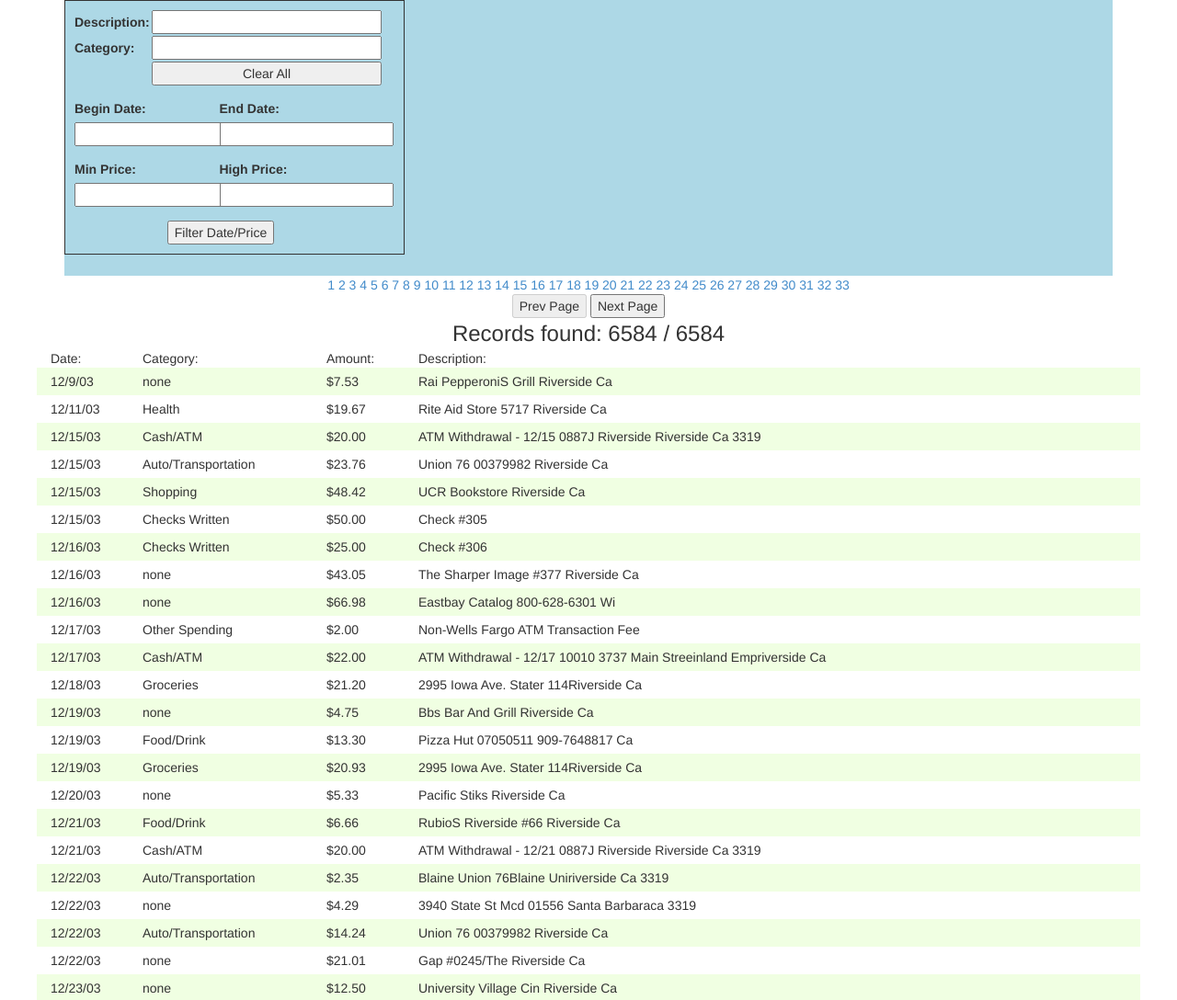
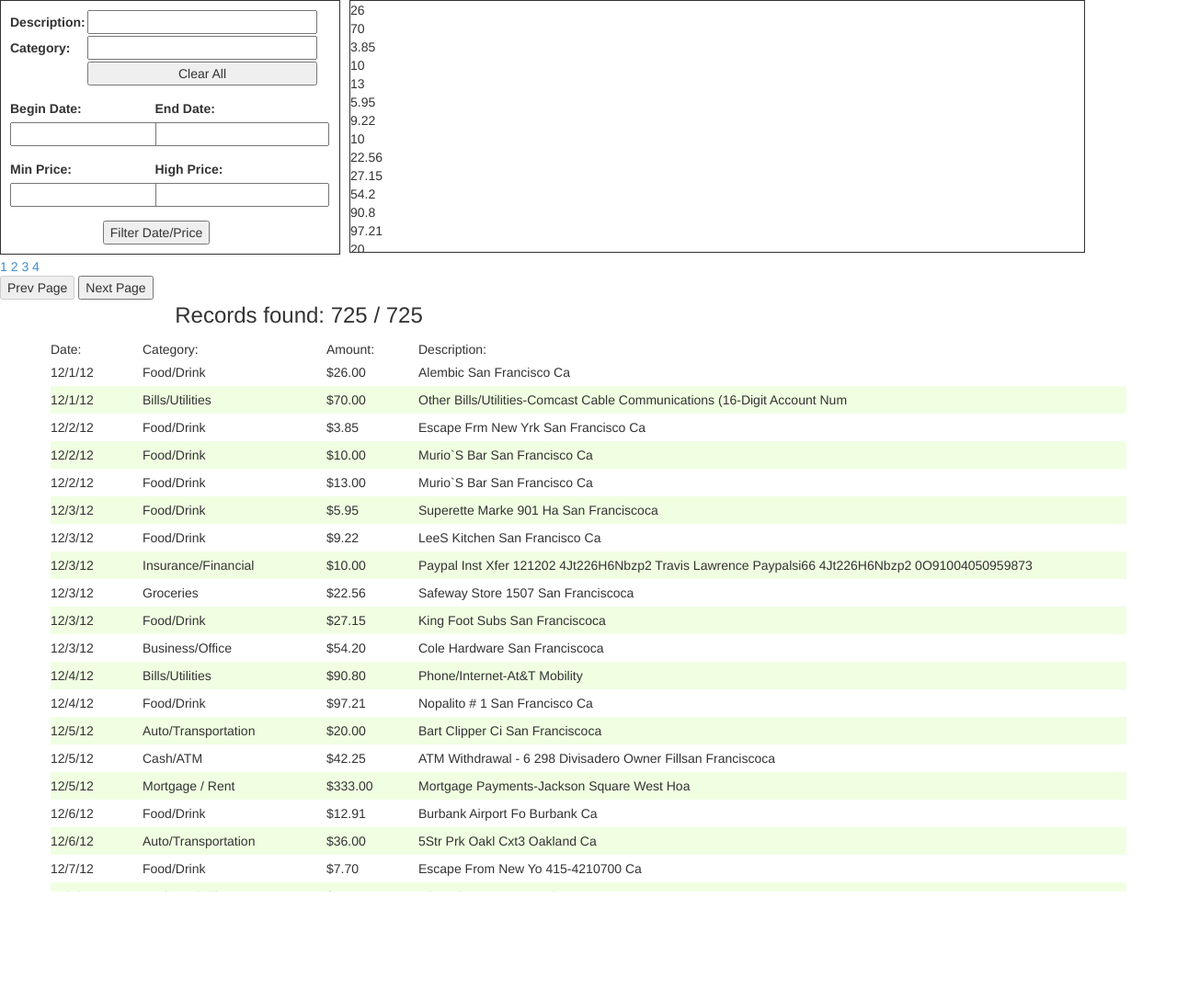
Before and after one commit to TravisL12/spending_filter_js, a website: page public/index.html in a window 1280 px wide. Shown: the top 1088 px of the page at 92% size. After the commit the page ends 970 px from the top, so only its background shows below. Drawn offline with nearby package versions, Linux system fonts and the light colour scheme.

Commit message:
implement d3 finally

```diff
--- a/public/index.html
+++ b/public/index.html
@@ -9,9 +9,7 @@
 
 <body>
 
-  <div ng-app="spendingApp">
-
-    <div class="container row-fluid" ng-controller="SpendCtrl">
+  <div ng-app="spendingApp" ng-controller="SpendCtrl">
 
     <div class="top-sect">
       <div class="input-fields">
@@ -61,10 +59,10 @@
 
         </form>
       </div>
-      </div>
 
-      <div class="all-records row">
+      <div class="chart"></div>
 
+      <div class='pagination'>
         <span ng-repeat="i in total_pages track by $index" ng-click="setCurrentPage($index)"><a>{{$index + 1}}</a> </span>
         <br>
         <button id="prev-page" ng-click="prevPage()" ng-disabled="currentPage == 0">Prev Page</button>
@@ -72,6 +70,13 @@
 
         <div class="row" id='filter-count'>Records found: {{(filter_records | filter: searchRecords).length}} / {{all_records.length}}
         </div>
+      </div>
+
+    </div>
+
+    <div class="container row-fluid">
+
+      <div class="all-records row">
 
         <div class="item-header row">
           <span class="col-md-1" id='date'>Date:</span>
--- a/public/js/application.js
+++ b/public/js/application.js
@@ -4,9 +4,40 @@ spendingApp.controller('SpendCtrl', ['$scope', '$http', 'filterFilter', function
   $scope.currentPage = 0;
   $scope.pageSize = 200;
 
+  var createArray = function(attr, elem){
+    items = []
+    if(!elem){
+      elem = $scope.filter_records;
+    }
+
+    for(var i=0; i<elem.length; i++){
+      items.push(elem[i][attr])
+    }
+
+    return items;
+  }
+
+  var d3Stuff = function(){
+    $('.chart').empty();
+    items = createArray('amount');
+
+    var x = d3.scale.linear()
+    .domain([0, d3.max(items)])
+    .range([0, 750]);
+
+    d3.select(".chart")
+    .selectAll("div")
+    .data(items)
+    .enter().append("div")
+    .style("width", function(d) { return x(d) + "px"; })
+    .text(function(d) { return d; });
+
+  }
+
   $scope.$watch('searchRecords', function(data){
     $scope.filter_records = filterFilter($scope.all_records, data)
     if($scope.filter_records){
+      d3Stuff();
       $scope.setCurrentPage(0);
       $scope.total_pages = getNumberAsArray(numberOfPages());
     }
@@ -34,11 +65,12 @@ spendingApp.controller('SpendCtrl', ['$scope', '$http', 'filterFilter', function
 
   var httpRequest = $http({
     method: 'GET',
-    url: 'total_spending.json'
+    url: 'total_spending_small.json'
   }).success(function(data, status) {
     $scope.filter_records = data;
     $scope.all_records = $scope.filter_records;
     $scope.total_pages = getNumberAsArray(numberOfPages());
+    d3Stuff();
   });
 
   $scope.clear_all = function(){
@@ -73,6 +105,7 @@ spendingApp.controller('SpendCtrl', ['$scope', '$http', 'filterFilter', function
     });
 
     $scope.filter_records = result;
+    d3Stuff();
     $scope.setCurrentPage(0);
     $scope.total_pages = getNumberAsArray(numberOfPages());
   };
--- a/public/js/d3_app.js
+++ /dev/null
@@ -1,6 +0,0 @@
-// d3.select("body").style("background-color", "orange");
-// setInterval(function(){
-//   d3.selectAll("p").style("color", function() {
-//     return "hsl(" + Math.random() * 360 + ","+ Math.random() * 100 +"%,"+ Math.random() * 100 +"%)";
-//   });
-// },500)
--- a/public/sass/application.scss
+++ b/public/sass/application.scss
@@ -1,10 +1,27 @@
-.container{
-  padding-bottom: 50px;
+.top-sect{
+  position: fixed;
+  top: 0;
+  background: lightblue;
 
-  .top-sect{
-    position: relative;
-    background: lightblue;
-    height: 300px;
+  .chart{
+    position: absolute;
+    top: 0;
+    left: 380px;
+    width: 800px;
+    height: 275px;
+    border: 1px solid;
+    overflow: auto;
+
+    rect {
+      fill: steelblue;
+    }
+
+    text {
+      fill: white;
+      font: 10px sans-serif;
+      text-anchor: end;
+    }
+  }
 
   .input-fields{
     position: absolute;
@@ -36,7 +53,25 @@
     }
   }
 
+  .pagination{
+    position: absolute;
+    top: 260px;
+    left: 0;
+    width: 650px;
+
+    #filter-count{
+      text-align: center;
+      font-size: 24px;
     }
+  }
+
+}
+
+.container{
+  margin-top: 370px;
+  padding-bottom: 50px;
+  overflow: auto;
+  height: 600px;
 
   .all-records{
     text-align: center;
@@ -45,10 +80,6 @@
       cursor: pointer;
     }
 
-    #filter-count{
-      text-align: center;
-      font-size: 24px;
-    }
 
     .item-header{
       text-align: left;
```
Also changed, not shown: public/css/application.css. Lines whose indentation alone changed are shown as unchanged.
